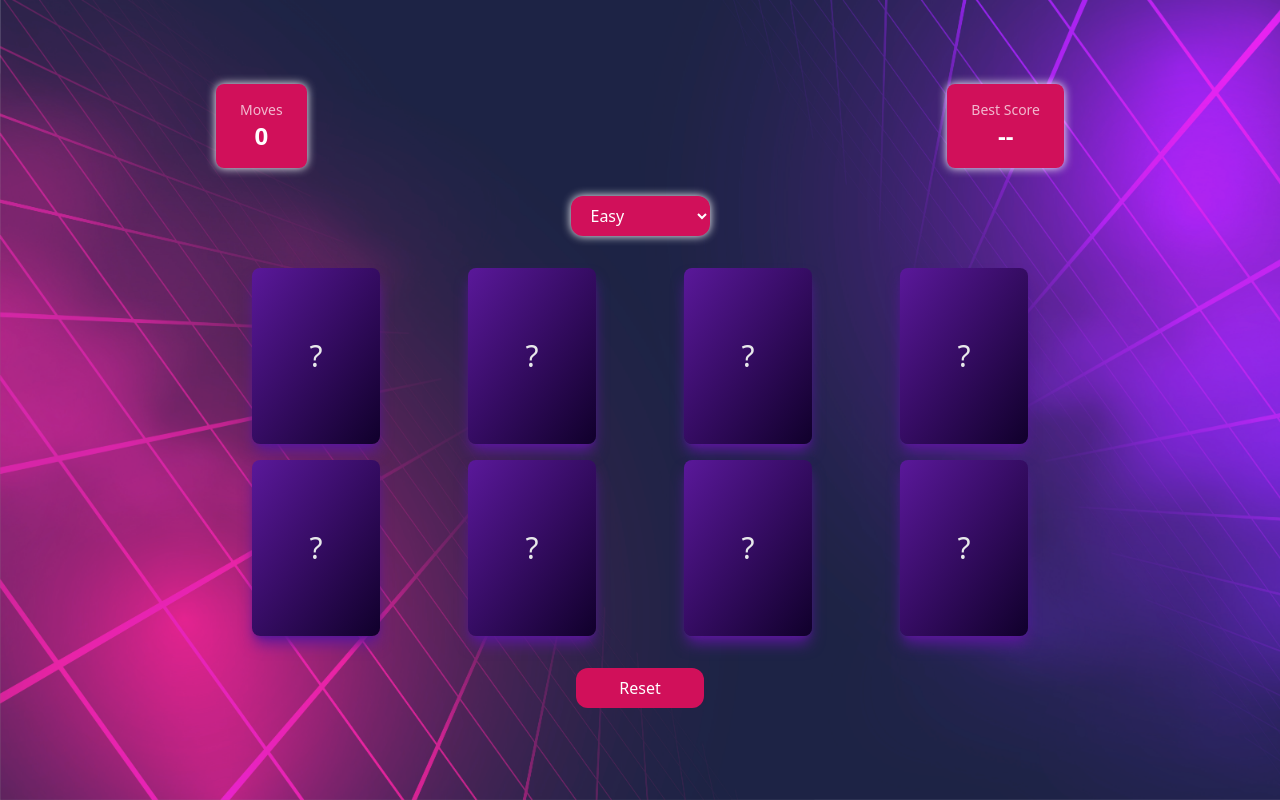
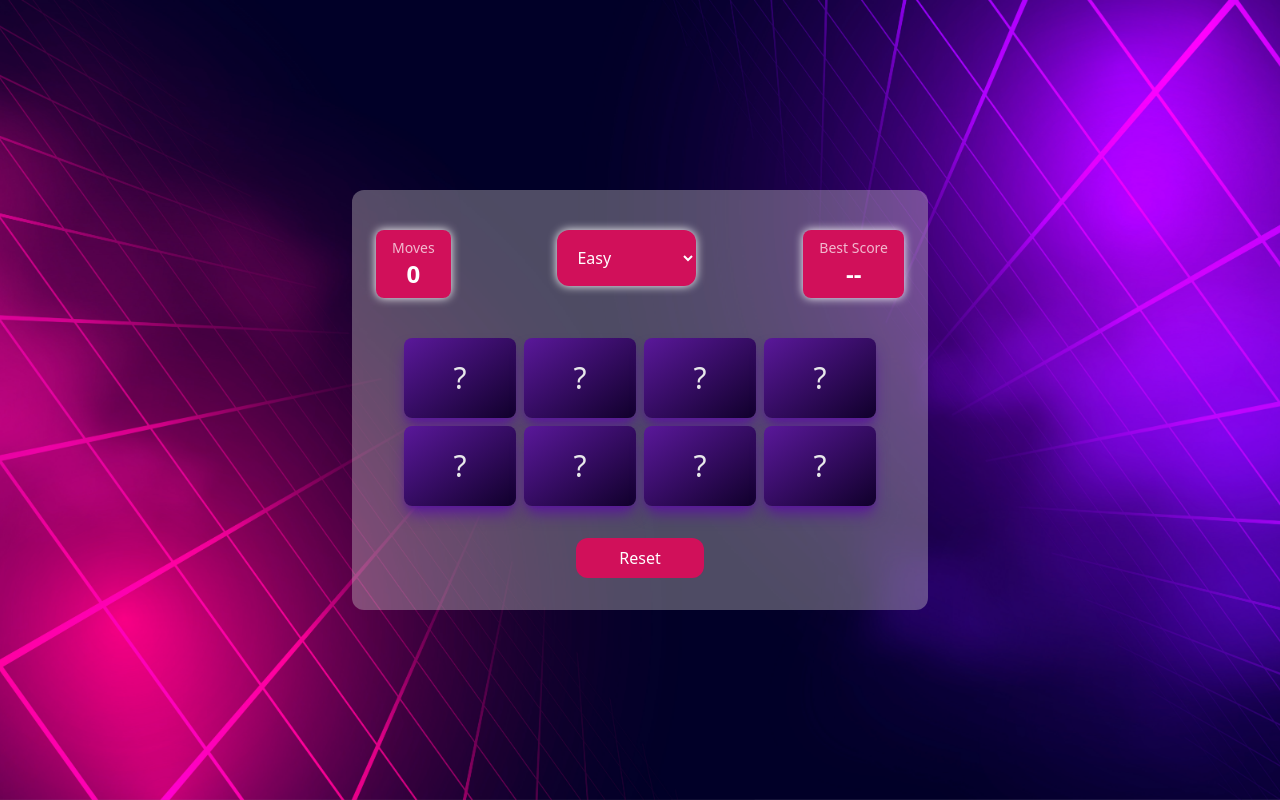
Before and after one commit to alishbashekh/MemoryCardGame-In-React, a React (Create React App) app: page / in a window 1280 px wide. Built offline with nearby package versions, Linux system fonts and the light colour scheme.

Commit message:
fix multiples issues

```diff
--- a/src/App.js
+++ b/src/App.js
@@ -6,10 +6,10 @@ import Gameboard from "./components/Gameboard";
 
 function App() {
   return (
-    <div className="min-h-screen flex items-center justify-center bg-cover bg-no-repeat"
+    <div className="min-h-screen flex items-center justify-center bg-cover bg-no-repeat bg-center p-4"
       style={{ backgroundImage: "url('/images/hero-bg.jpg')" }}>
 
-        <div className="absolute inset-0 bg-[#8db1ba] opacity-20"></div>
+
 
           <Gameboard/>
 
--- a/src/components/Bestscore.jsx
+++ b/src/components/Bestscore.jsx
@@ -11,7 +11,7 @@ const Bestscore = () => {
   }, []);
 
   return (
-    <div className="absolute top-6 right-6 px-6 py-4 text-white bg-[#d1105a] rounded-lg shadow-[0px_0px_10px_#ffffff]">
+    <div className=" px-4 py-2 my-2 text-white bg-[#d1105a] rounded-lg shadow-[0px_0px_10px_#ffffff]">
       <p className="text-sm opacity-70">Best Score</p>
       <p className="text-2xl font-bold text-center">
         {bestScore !== null ? bestScore : "--"}
--- a/src/components/Card.jsx
+++ b/src/components/Card.jsx
@@ -4,7 +4,7 @@ const Card = ({ card, onClick }) => {
   return (
     <div
       onClick={onClick}
-      className="card-3d w-24 h-32 sm:w-28 sm:h-40 md:w-32 md:h-44 cursor-pointer"
+      className="card-3d w-28 h-20 sm:w-28 sm:h-20 md:w-30 md:h-20 cursor-pointer"
     >
       <div
         className={`card-inner ${card.isFlipped ? "is-flipped" : ""}`}
--- a/src/components/Gameboard.jsx
+++ b/src/components/Gameboard.jsx
@@ -99,15 +99,23 @@ const Gameboard = () => {
 
 
   return (
-    <div className="relative w-full max-w-4xl px-4 sm:px-6 py-6 sm:py-8">
-      <Bestscore />
-      <MovesCount moves={moves} />
+    <div className="relative w-full max-w-xl px-4 sm:px-6 py-6 sm:py-8 bg-[#cdc8c860] rounded-xl">
 
-      <div className="mt-20 flex justify-center">
-        <LevelBtn onLevelChange={changeLevel} />
+
+      <div className="flex justify-between md:flex-row flex-col">
+          <div  className="md:order-1 order-1">
+           <MovesCount moves={moves} />
+          </div>
+          <div  className="md:order-2 order-3">
+            <LevelBtn onLevelChange={changeLevel} />
+          </div>
+          <div  className="md:order-3 order-2">
+            <Bestscore />
+          </div>
+
       </div>
 
-      <div className="mt-8 grid grid-cols-2 sm:grid-cols-3 md:grid-cols-4 gap-3 sm:gap-4 justify-items-center">
+      <div className="mt-8 flex gap-2 flex-wrap justify-center ">
         {gameCards.map((card) => (
           <Card
             key={card.id}
--- a/src/components/LevelBtn.jsx
+++ b/src/components/LevelBtn.jsx
@@ -1,8 +1,9 @@
 const LevelBtn = ({ onLevelChange }) => {
   return (
-    <select
+    <div className="">
+        <select
       onChange={(e) => onLevelChange(e.target.value)}
-      className="px-4 py-2 rounded-xl bg-[#d1105a] mt-6 cursor-pointer text-white shadow-[0px_0px_10px_#ffffff]"
+      className=" px-4 py-4 rounded-xl bg-[#d1105a] my-2 w-full cursor-pointer text-white shadow-[0px_0px_10px_#ffffff]"
     >
       <option value="" disabled>
         Select Level
@@ -20,6 +21,8 @@ const LevelBtn = ({ onLevelChange }) => {
         Hard
       </option>
     </select>
+    </div>
+
   );
 };
 
--- a/src/components/MovesCount.jsx
+++ b/src/components/MovesCount.jsx
@@ -1,6 +1,6 @@
 const MovesCount = ({ moves }) => {
   return (
-    <div className="absolute top-6 left-6 px-6 py-4 text-white bg-[#d1105a] rounded-lg shadow-[0px_0px_10px_#ffffff]">
+    <div className="px-4 py-2 my-2 text-white bg-[#d1105a] rounded-lg shadow-[0px_0px_10px_#ffffff]">
       <p className="text-sm opacity-70">Moves</p>
       <p className="text-2xl font-bold text-center">{moves}</p>
     </div>
```
